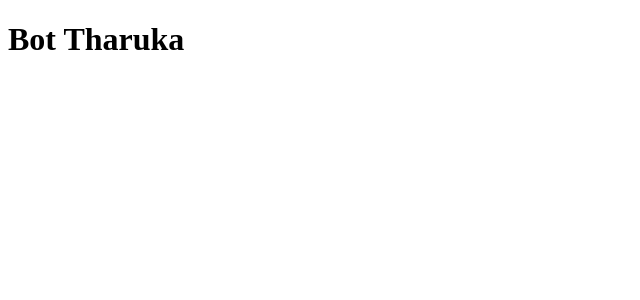
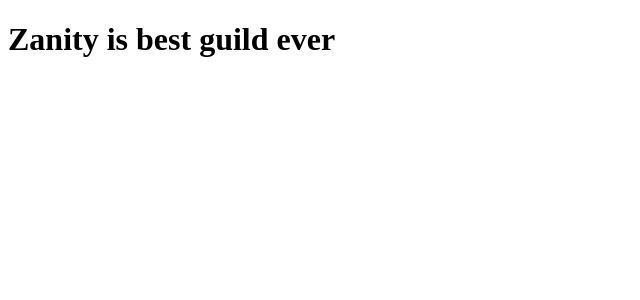
Before and after one commit to pasindu-nawodya/Api-Ape-Product-Clients, a React (Create React App) app: page / in a window 1280 px wide. Shown: the top 300 px of the page, without its empty margins (0-640 px from the left). Built offline with nearby package versions, Linux system fonts and the light colour scheme.

Commit message:
Front end

```diff
--- a/src/App.js
+++ b/src/App.js
@@ -3,7 +3,7 @@ import React from 'react';
 function App() {
   return (
     <div className="App">
-      <h1>Bot Tharuka</h1>
+      <h1>Zanity is best guild ever</h1>
     </div>
   );
 }
```
